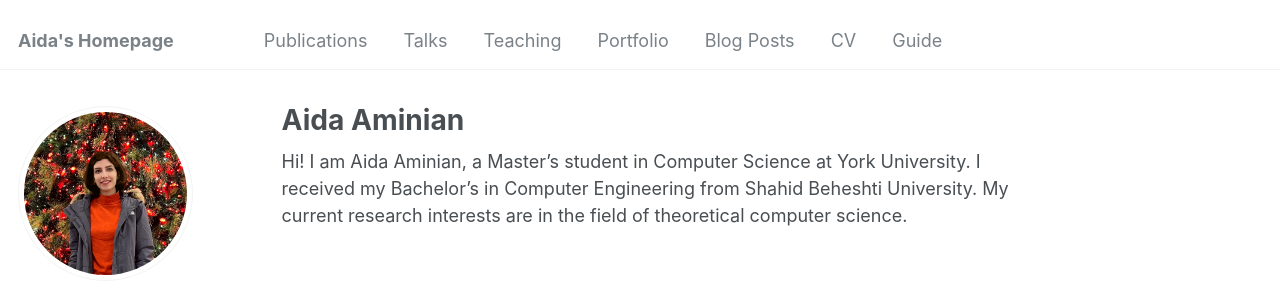
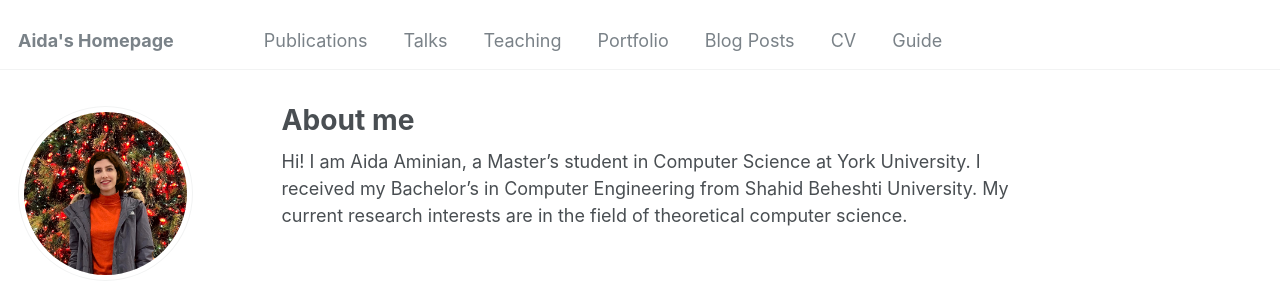
Before and after one commit to aidaaminian/aidaaminian.github.io, a Jekyll site: the page built from _pages/about.md, in a window 1280 px wide. Shown: the top 292 px of the page. Built offline with Jekyll 4.4.1, drawn with Linux system fonts in a browser that asks for light colours.

Commit message:
Update about.md

```diff
--- a/_pages/about.md
+++ b/_pages/about.md
@@ -1,6 +1,6 @@
 ---
 permalink: /
-title: "Aida Aminian"
+title: "About me"
 author_profile: true
 redirect_from:
   - /about/
```
